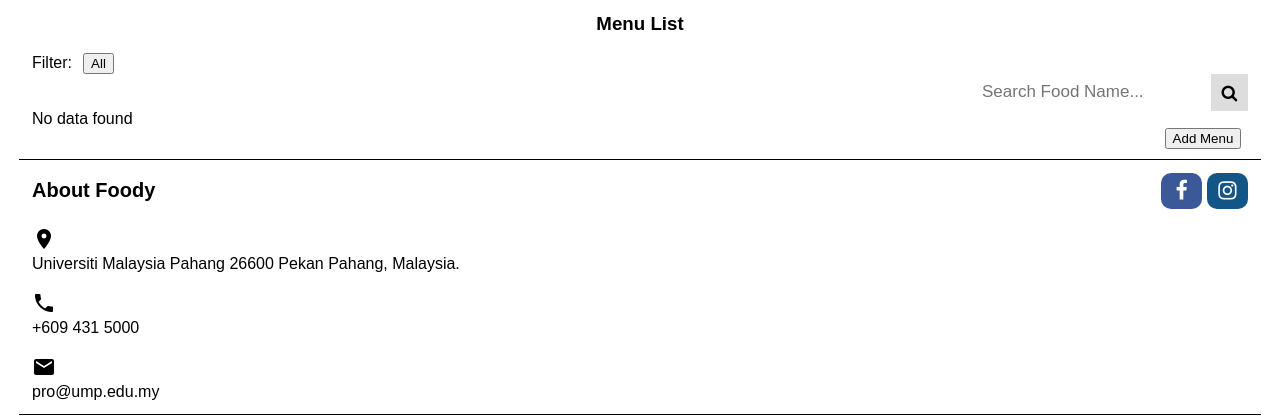
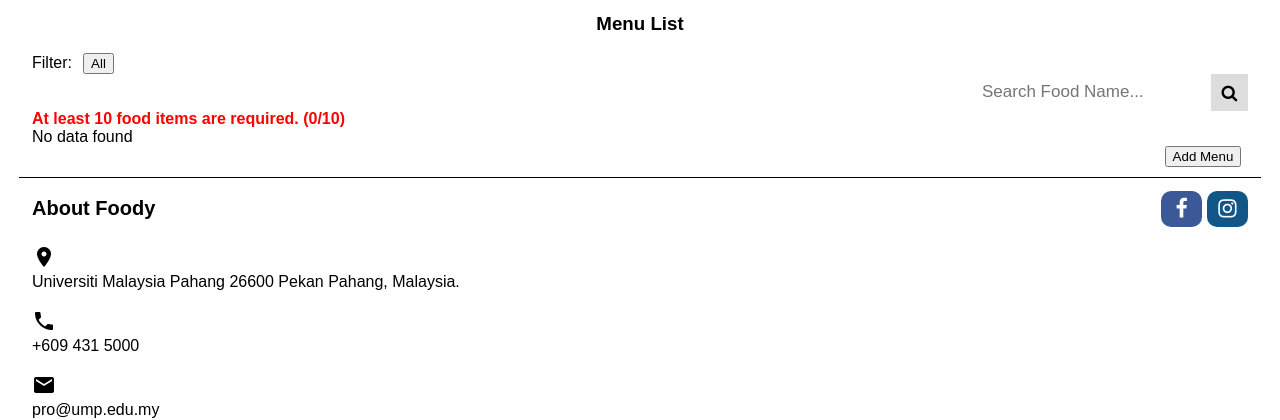
Before and after one commit to darksky6666/web-project, a PHP site: page /ro_menuList.php in a window 1280 px wide. Shown: the part 109-529 px from the top of the page. Run offline with PHP 8.4, Linux system fonts and the light colour scheme; data that the repository does not hold is empty.

Commit message:
add food count warning & fix file renaming

```diff
--- a/db/insertdb.php
+++ b/db/insertdb.php
@@ -6,7 +6,7 @@ $result=mysqli_query($con,$sql) or die (mysqli_error());
 $rowcount=mysqli_num_rows($result);
 
 if (isset($_FILES['foodPhoto']['name']) && $_FILES['foodPhoto']['name'] != '') {
-    $imageName=++$rowcount . str_replace(" ", "-", strtolower("$foodName")). ".png";
+    $imageName=++$rowcount . "-" . str_replace(" ", "-", strtolower("$foodName")). ".png";
     $sourcePath=$_FILES['foodPhoto']['tmp_name'];
     $targetPath="../resources/menu/".$imageName;
     $upload=move_uploaded_file($sourcePath,$targetPath);
--- a/ro_menuList.php
+++ b/ro_menuList.php
@@ -57,6 +57,9 @@ $rowcount=mysqli_num_rows($result);
         <br>
         <br>
         <?php
+        if ($rowcount<10) {
+            echo("<h4 class='error'>At least 10 food items are required. (" . $rowcount . "/10)". "</h4>");
+        }
         if($rowcount>0){
             while ($row=mysqli_fetch_assoc($result)) {
             $id=$row['menu_ID'];
```
